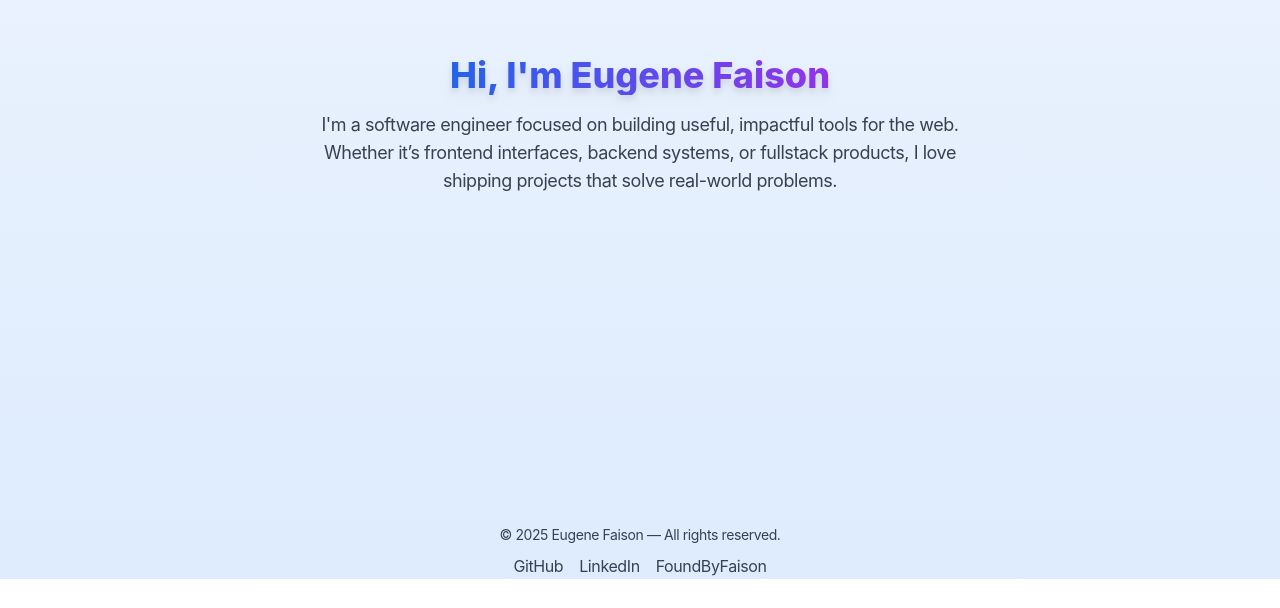
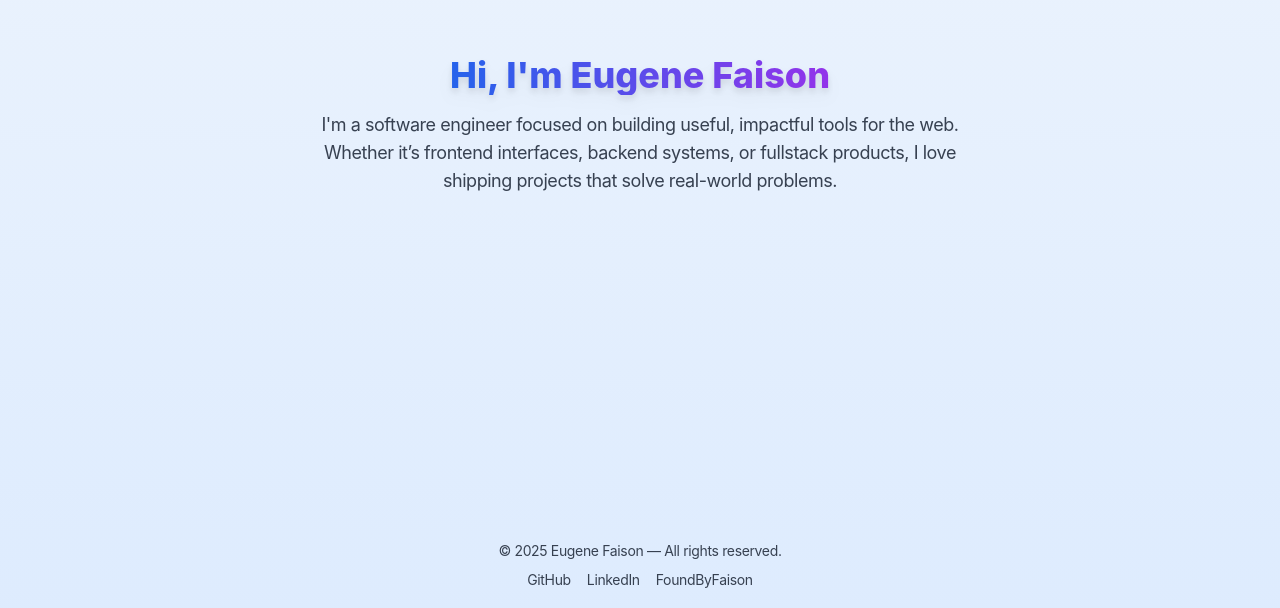
Before and after one commit to Gene7Him/my-portfolio, a Next.js app: page / in a window 1280 px wide. Shown: the part 583-1191 px from the top of the page. Before the commit the page ends 1162 px from the top, so only its background shows below. Built offline with nearby package versions, Linux system fonts and the light colour scheme.

Commit message:
UI fixes

```diff
--- a/components/footer.tsx
+++ b/components/footer.tsx
@@ -1,6 +1,6 @@
 export default function Footer() {
   return (
-    <footer className="bg-baseDark text-center mt-auto text-gray-700 dark:text-gray-300 leading-relaxed tracking-tight">
+    <footer className="bg-baseDark text-center py-4 mt-auto text-sm text-gray-700 dark:text-gray-300 leading-relaxed tracking-tight">
       <p className="text-sm">
         © {new Date().getFullYear()} Eugene Faison — All rights reserved.
       </p>
--- a/pages/_app.tsx
+++ b/pages/_app.tsx
@@ -5,10 +5,10 @@ import Footer from '../components/footer'; // adjust the path if needed
 
 export default function MyApp({ Component, pageProps }: AppProps) {
   return (
-      <div className="min-h-screen bg-beige-gradient text-gray-900 dark:bg-dark-violet bg-[length:400%_400%] animate-bg-pan text-gray-900 dark:text-white">
+      <div className="flex flex-col min-h-screen bg-beige-gradient text-gray-900 dark:bg-dark-violet bg-[length:400%_400%] animate-bg-pan text-gray-900 dark:text-white">
       <Navbar />
 
-      <main className="flex-1">
+      <main className="flex-grow">
         <Component {...pageProps} />
       </main>
       <Footer />
```
